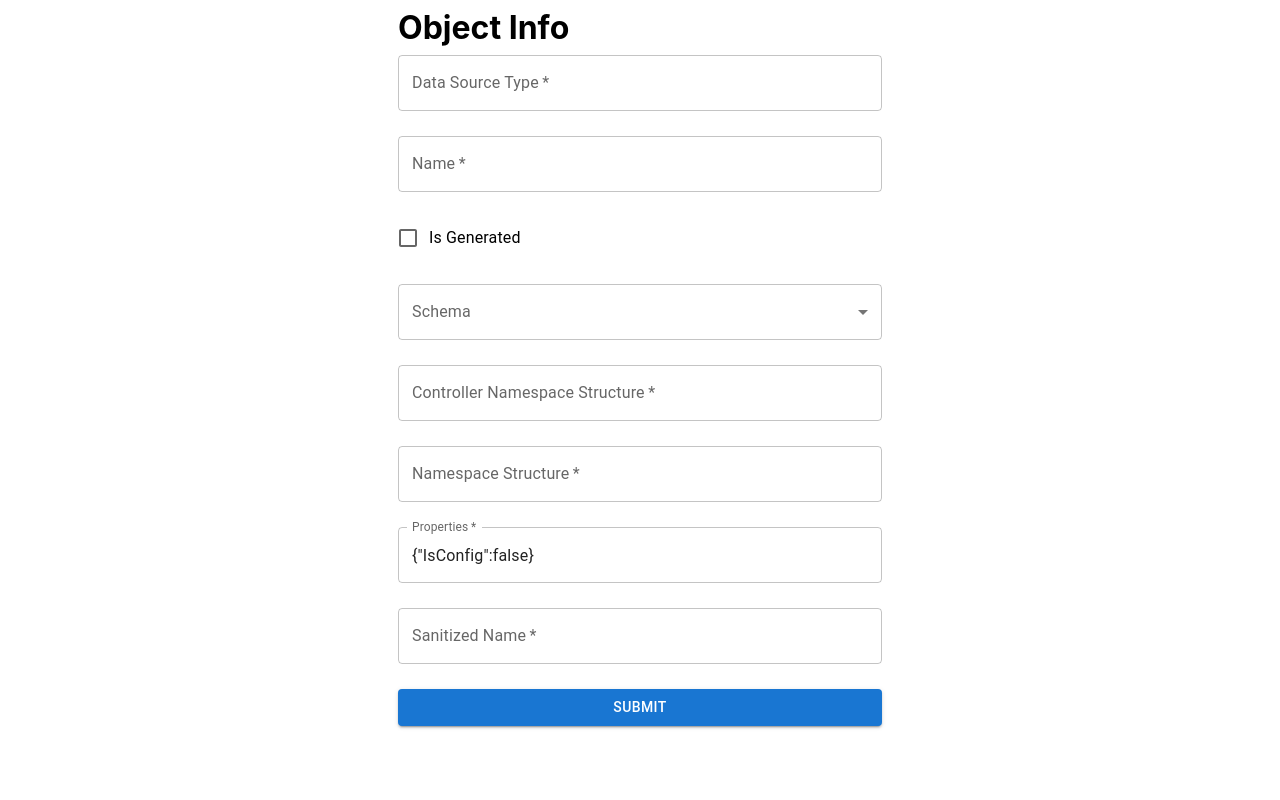
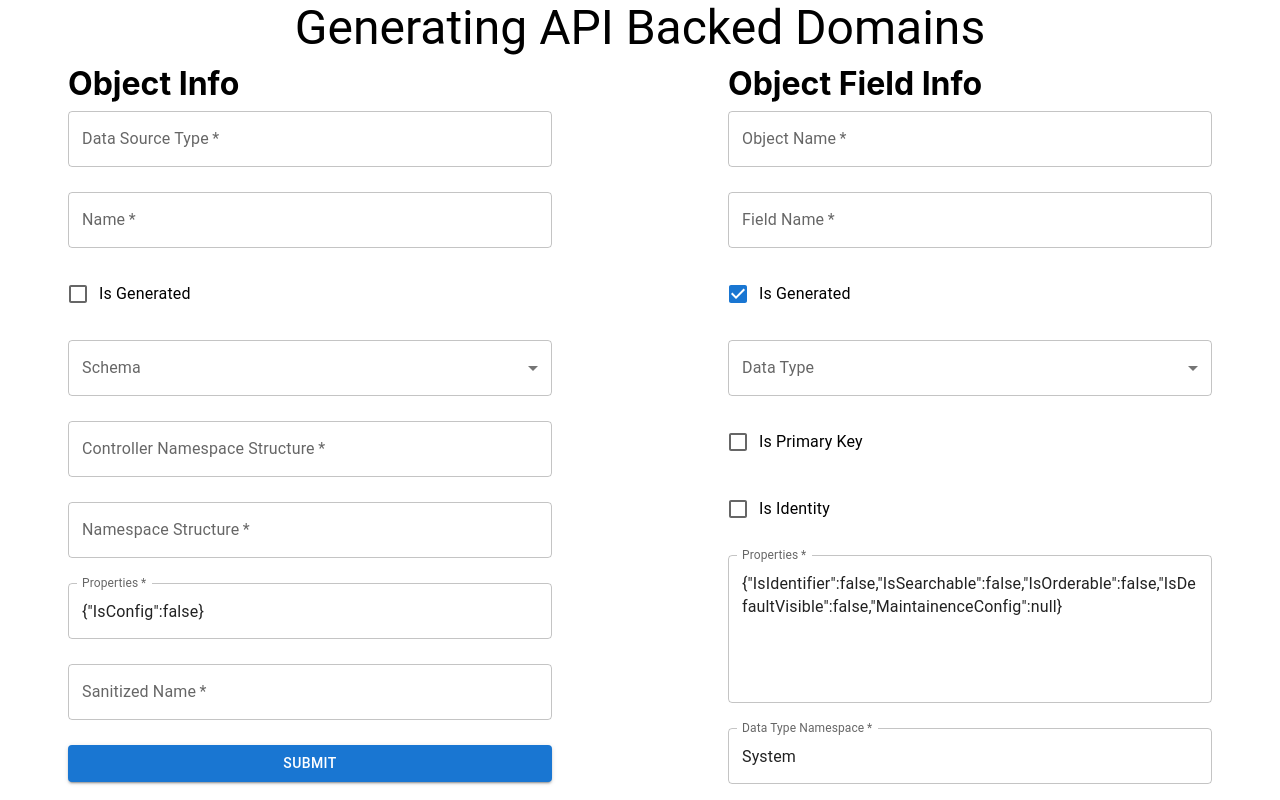
Before and after one commit to CfungUniverus/api-backed-domain-generator, a React (Create React App) app: page / in a window 1280 px wide. Shown: the top 800 px of the page. Built offline with nearby package versions, Linux system fonts and the light colour scheme.

Commit message:
removed home page

```diff
--- a/src/App.js
+++ b/src/App.js
@@ -2,15 +2,18 @@ import React from 'react';
 import { BrowserRouter as Router, Route, Routes } from 'react-router-dom';
 import ObjectFieldInfoForm from './ObjectFieldInfoForm';
 import ObjectInfoForm from './ObjectInfoForm';
+import { Box, Typography, dividerClasses } from '@mui/material';
 
 function App() {
   return (
-    <Router>
-      <Routes>
-        <Route path="/field" element={<ObjectFieldInfoForm />} />
-        <Route path="/" element={<ObjectInfoForm />} />
-      </Routes>
-    </Router>
+<>
+<Typography variant={"h3"} sx={{textAlign: "center"}}>Generating API Backed Domains</Typography>
+
+<Box sx={{display: "flex", flexDirection: "row", gap: "40px"}}>
+      <ObjectInfoForm/>
+      <ObjectFieldInfoForm/>
+    </Box>
+</>
   );
 }
 
```
